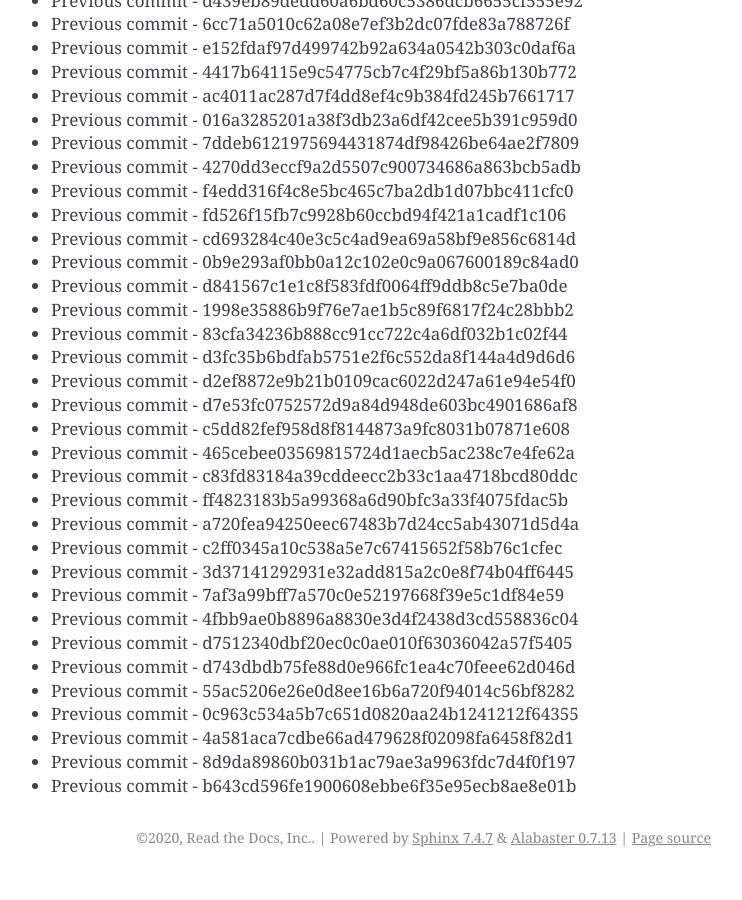
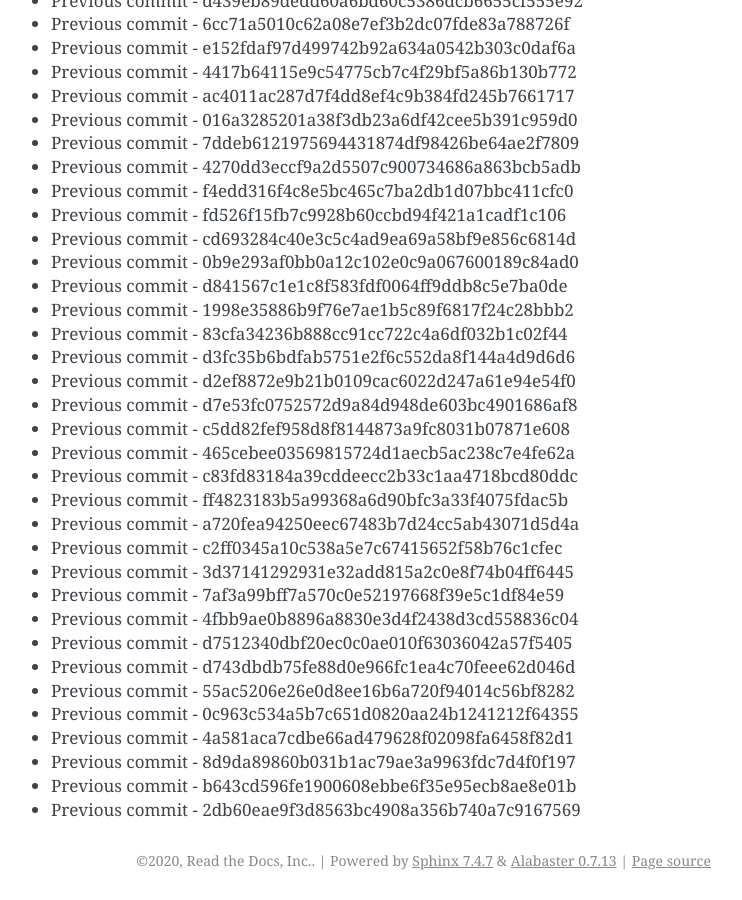
Before and after one commit to readthedocs/rtd-git-stresstest, a Sphinx documentation site: the page built from docs/updates.rst, in a window 1280 px wide and 900 px high, scrolled down 63098 px. Shown: the whole window, without its empty margins (399-1141 px from the left). Built offline with Sphinx 7.4.7, drawn with Linux system fonts in a browser that asks for light colours; before the commit the page ends 63975 px from its top, so only the background shows below that.

Commit message:
Generating commit from previous: 2db60eae9f3d8563bc4908a356b740a7c9167569

```diff
--- a/docs/updates.rst
+++ b/docs/updates.rst
@@ -2683,3 +2683,4 @@ It can be tested for any performance characteristics.
 * Previous commit - 4a581aca7cdbe66ad479628f02098fa6458f82d1
 * Previous commit - 8d9da89860b031b1ac79ae3a9963fdc7d4f0f197
 * Previous commit - b643cd596fe1900608ebbe6f35e95ecb8ae8e01b
+* Previous commit - 2db60eae9f3d8563bc4908a356b740a7c9167569
```
